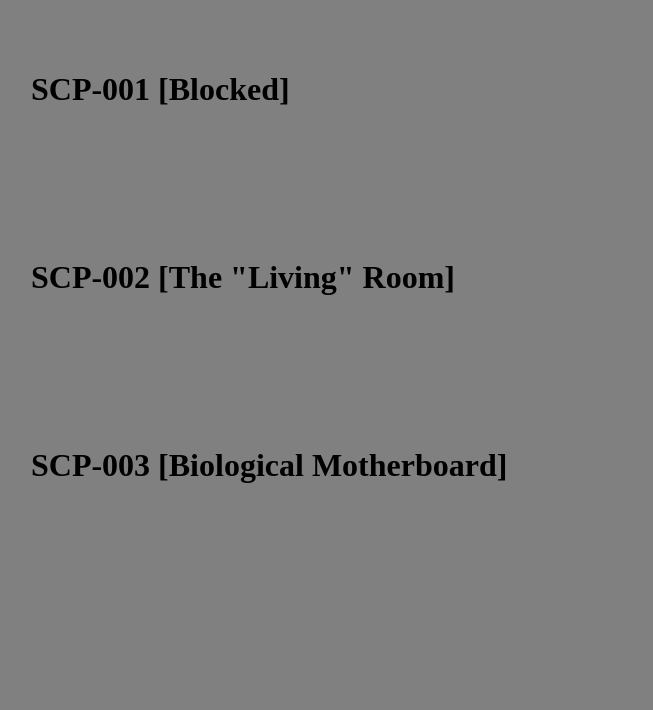
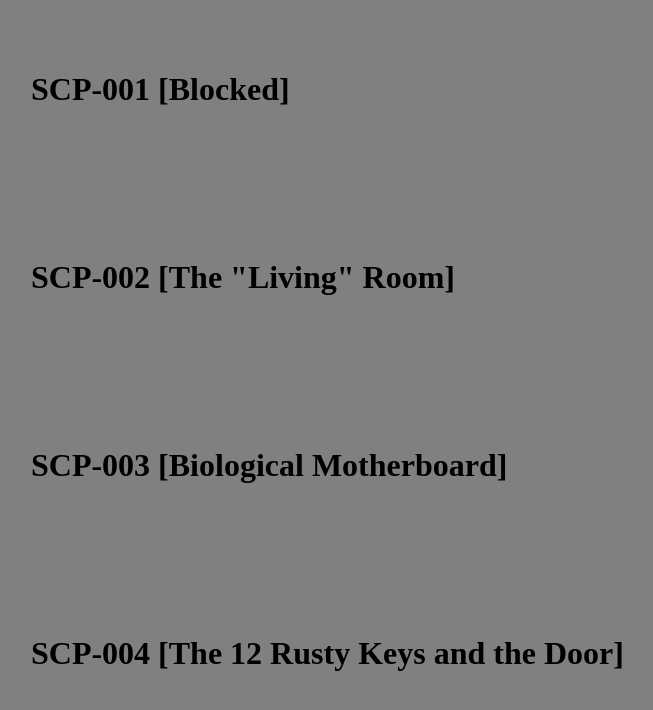
Before and after one commit to Zolip2/SCP-Hungary, a plain HTML site: page page/index.html in a window 1280 px wide. Shown: the whole page, without its empty margins (33-686 px from the left). Drawn offline with nearby package versions, Linux system fonts and the light colour scheme.

Commit message:
004 name

```diff
--- a/page/index.html
+++ b/page/index.html
@@ -18,6 +18,9 @@
     <div class="scp">
         <h1>SCP-003 [Biological Motherboard]</h1>
     </div>
+    <div class="scp">
+        <h1>SCP-004 [The 12 Rusty Keys and the Door]</h1>
+    </div>
     <script src="script.js"></script>
 </body>
 </html>
```
